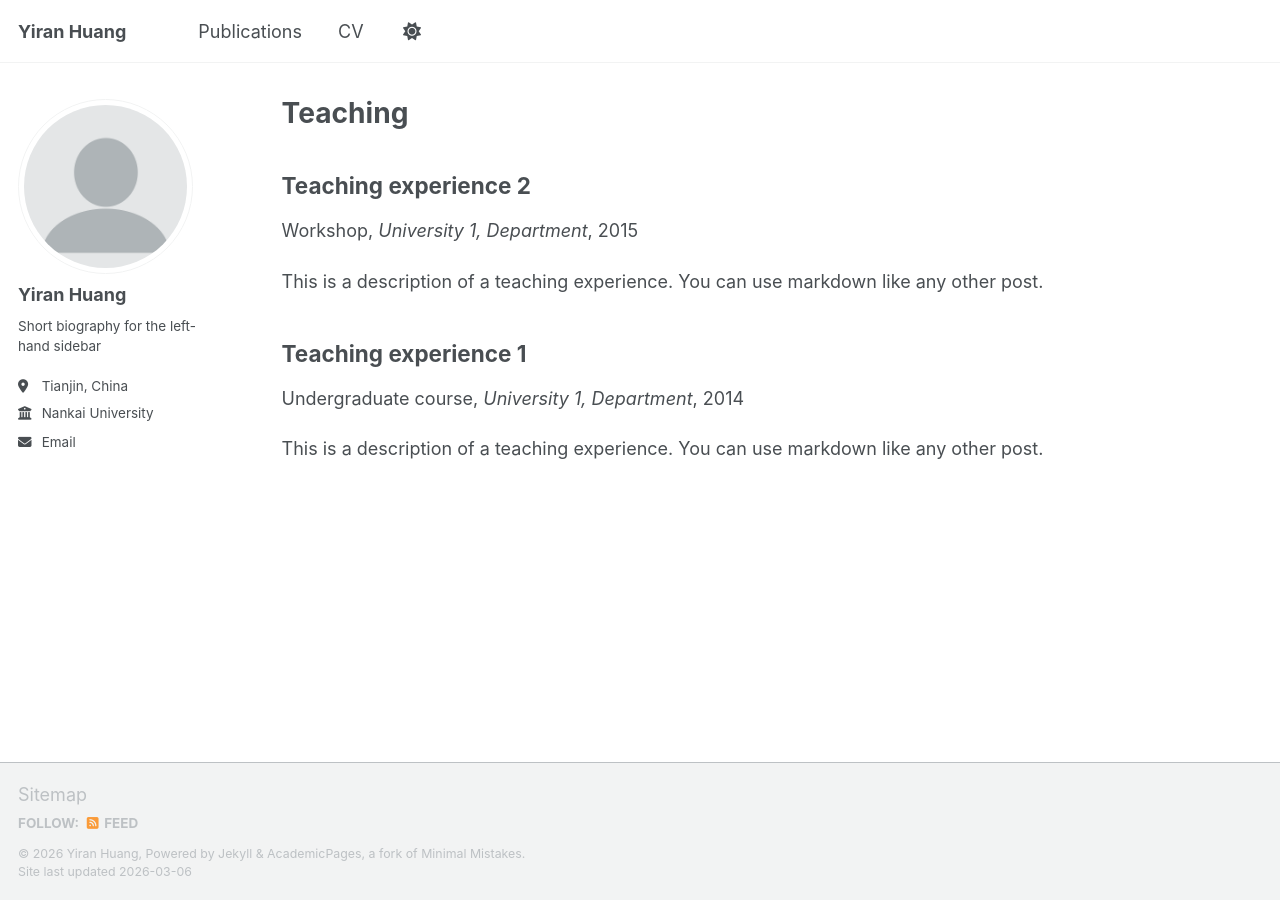
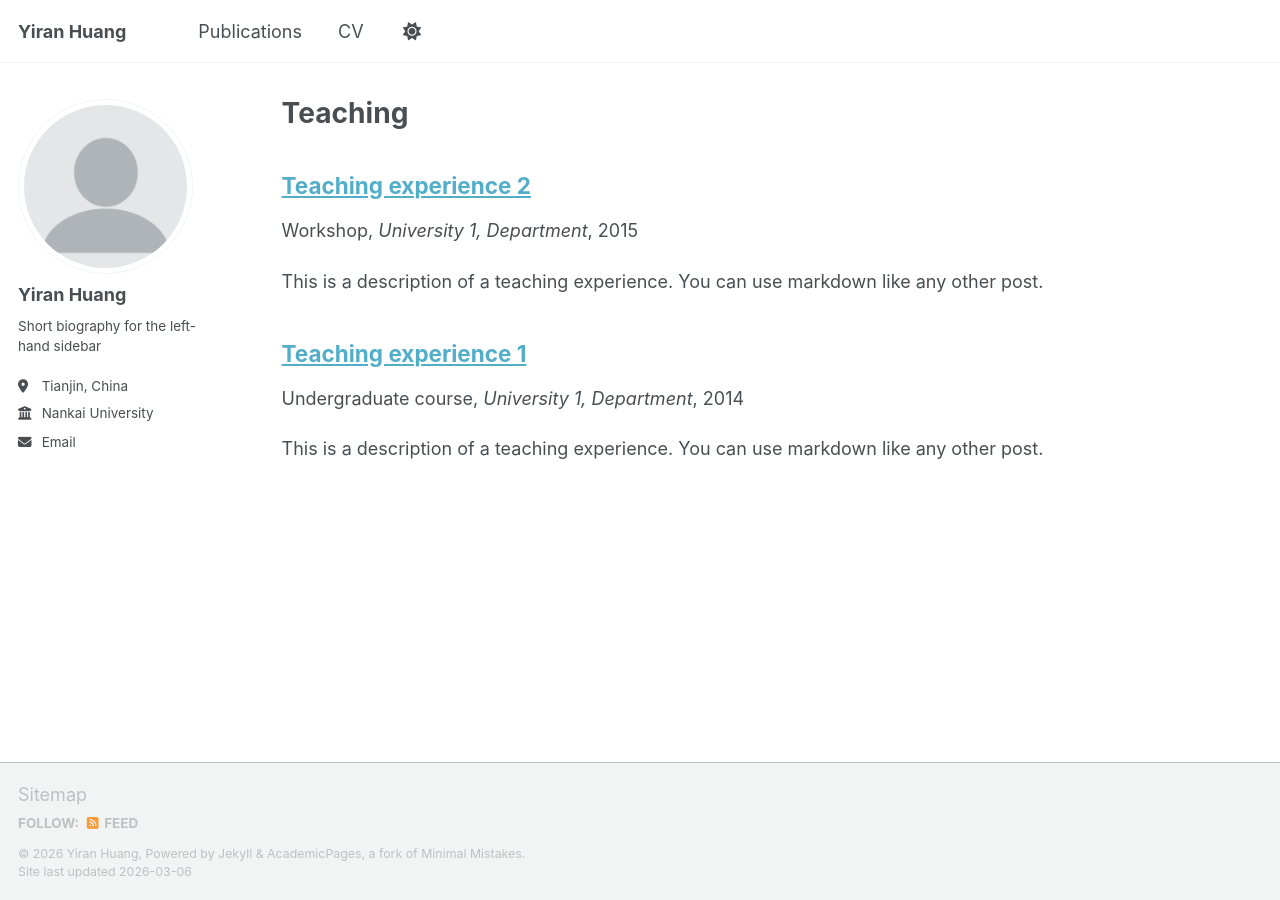
Before and after one commit to Yiran-Huang/Yiran-Huang.github.io, a Jekyll site: the page built from _pages/teaching.html, in a window 1280 px wide. Built offline with Jekyll 4.4.1, drawn with Linux system fonts in a browser that asks for light colours; a script bundle is joined from its source files by our own code; library files that are not in the unit come from our copies.

Commit message:
Update archive-single.html

```diff
--- a/_includes/archive-single.html
+++ b/_includes/archive-single.html
@@ -27,8 +27,8 @@
     {% endif %}
 
   <h2 class="archive__item-title" itemprop="headline">
-    {% if post.paperurl %}
-      <a href="{{ post.paperurl }}">{{ title }}</a>
+    {% if post.url %}
+      <a href="{{ post.url }}">{{ title }}</a>
     {% else %}
       {{ title }}
     {% endif %}
```
